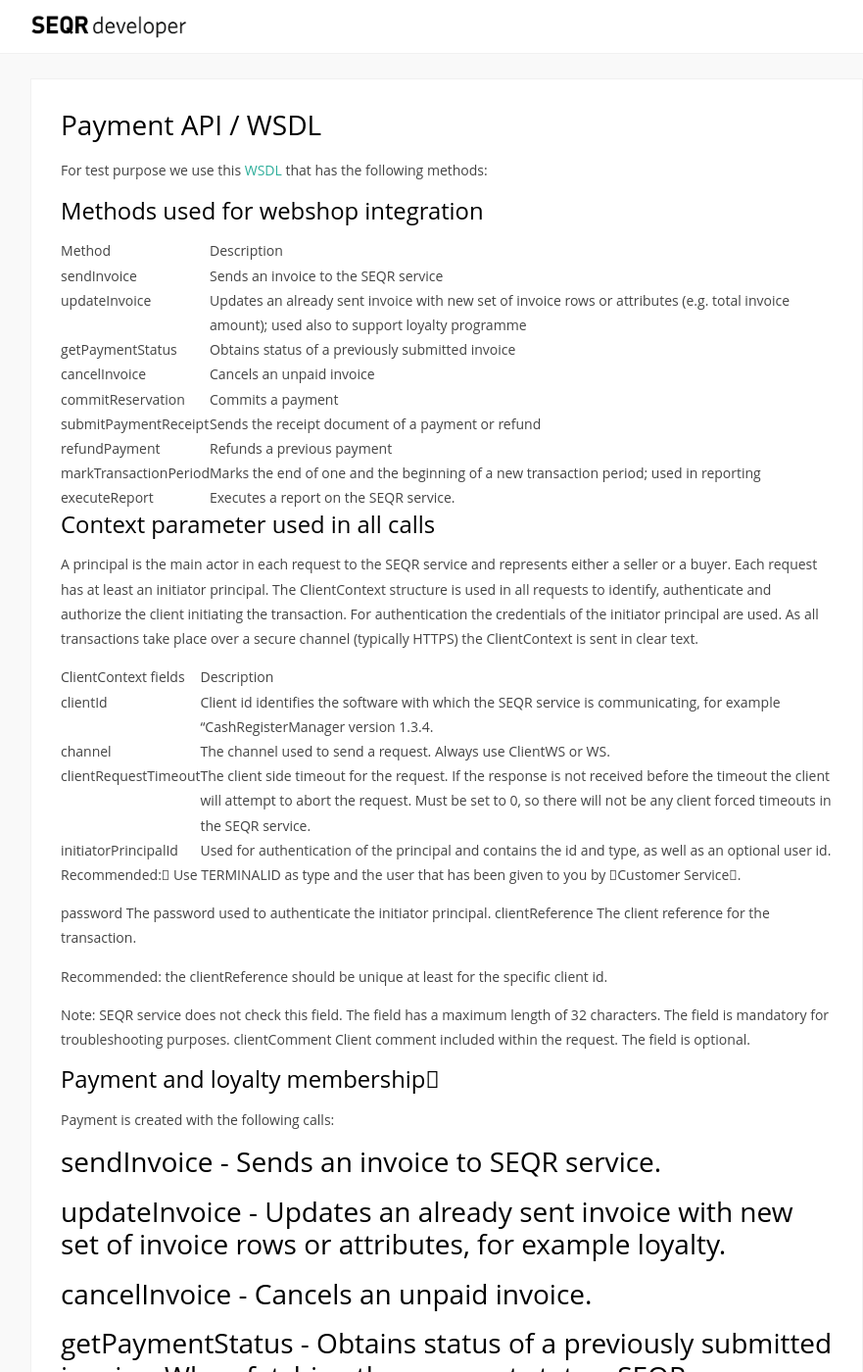
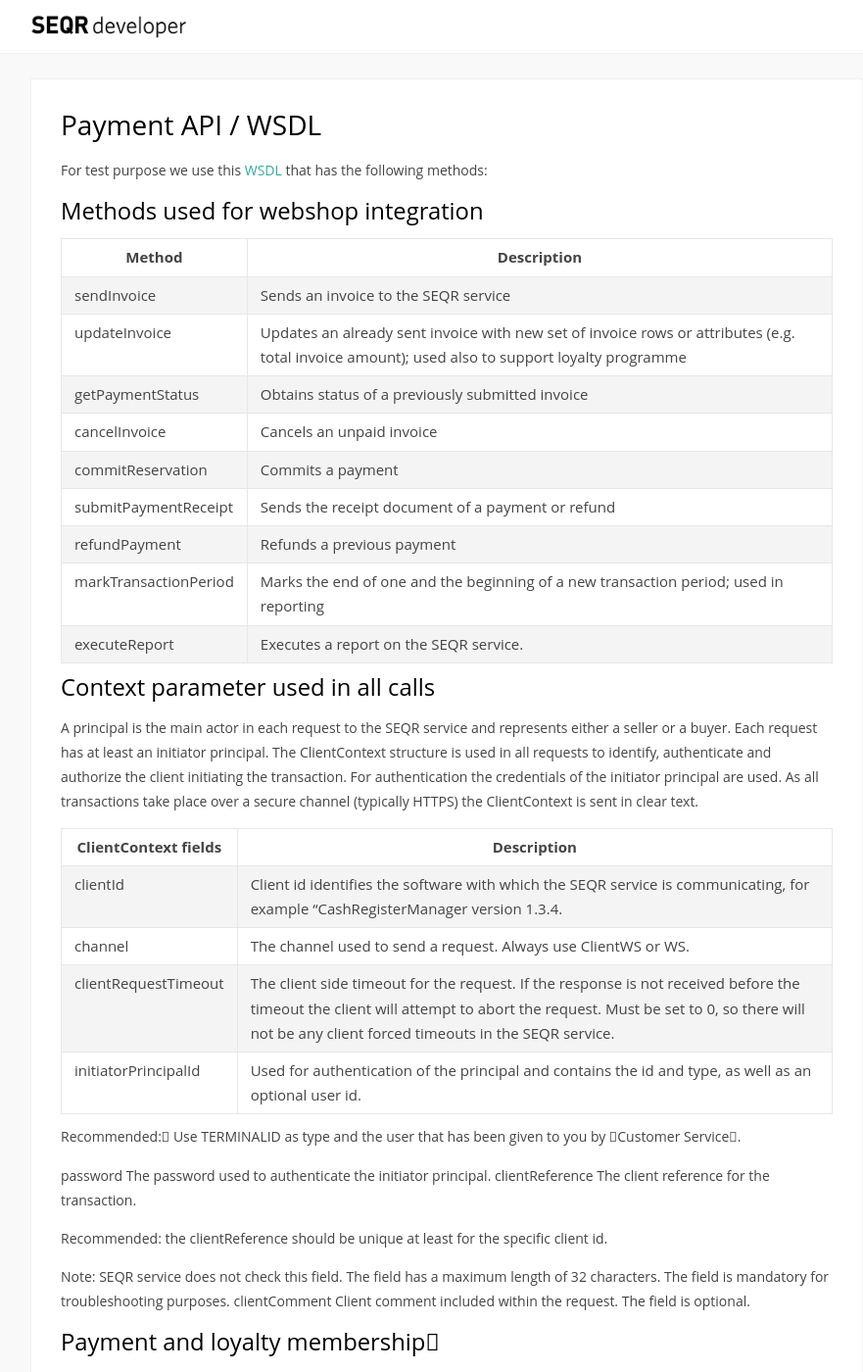
Before and after one commit to SeamlessDistribution/SeamlessDistribution.github.io, a Jekyll site: the page built from merchant/reference/api.md, in a window 1280 px wide and 1400 px high. Shown: the whole window at 98% size, without its empty margins (184-1065 px from the left). Built offline with Jekyll 4.4.1, drawn with Linux system fonts in a browser that asks for light colours.

Commit message:
styled tables

```diff
--- a/assets/css/style.css
+++ b/assets/css/style.css
@@ -341,3 +341,20 @@
 	float: right;
 	cursor: pointer;
 }
+
+/* TABLES */
+table {
+	margin: 10px 0px;
+	font-size: 15px;
+	border-collapse:collapse;
+}
+th, td {
+	padding: 6px 13px;
+	border: 1px solid #e7e7e7;
+}
+table th {
+	font-weight: bold;
+	text-align: center;
+}
+tr:nth-child(even)	{ background-color:#f4f4f4; }
+tr:nth-child(odd)	{ background-color:#fff; }
```
